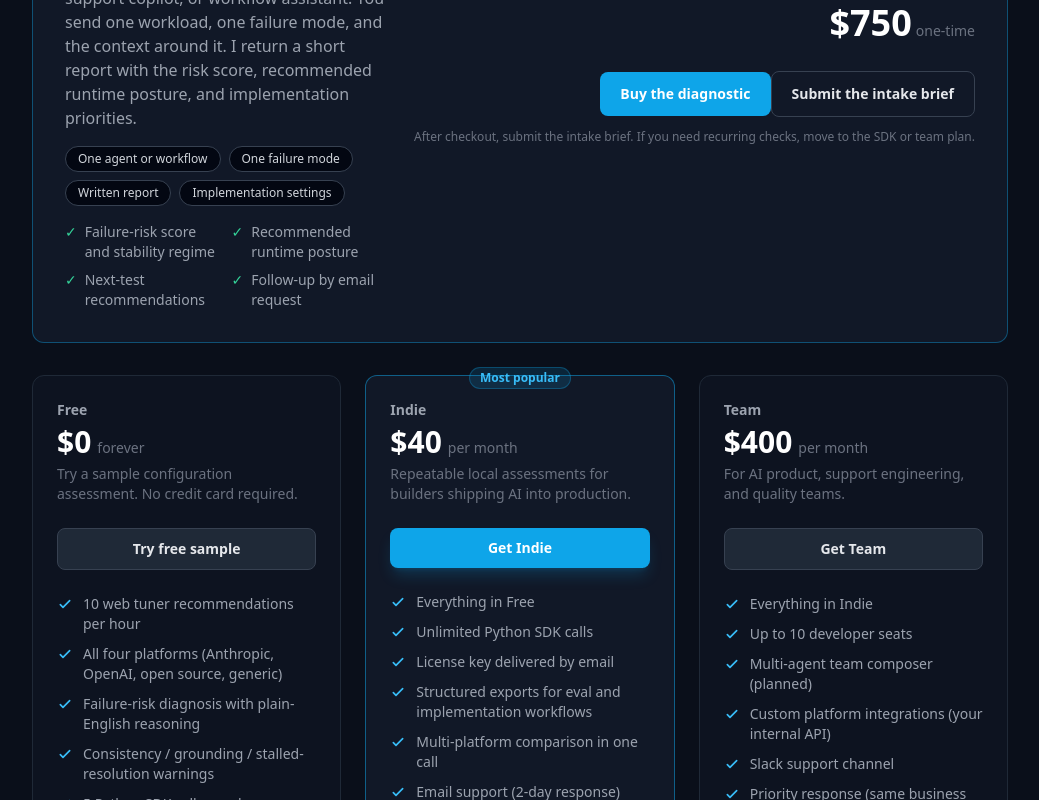
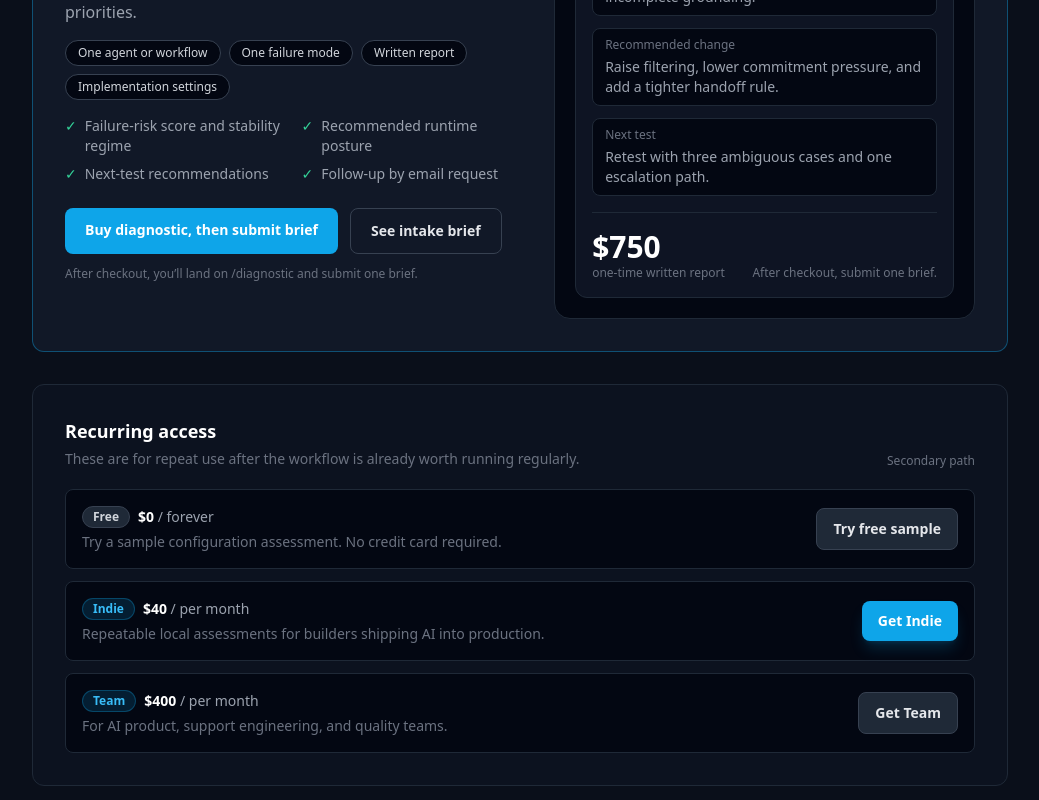
Before and after one commit to travisbergen2/rpcs1-sdk, a Next.js app in the folder packages/web/: page /pricing in a window 1280 px wide. Shown: the part 500-1300 px from the top of the page, without its empty margins (120-1159 px from the left). Built offline with nearby package versions, Linux system fonts and the light colour scheme.

Commit message:
perf: simplify pricing funnel

```diff
--- a/packages/web/app/checkout/success/page.tsx
+++ b/packages/web/app/checkout/success/page.tsx
@@ -42,7 +42,7 @@ export default function CheckoutSuccessPage({ searchParams }: CheckoutSuccessPag
       </div>
       <div className="flex flex-col sm:flex-row gap-3 justify-center">
         <Link href="/diagnostic" className="text-sm text-sky-400 hover:text-sky-300">
-          Submit diagnostic brief →
+          Open intake brief →
         </Link>
         <Link href={isDiagnostic ? '/pricing#diagnostic' : '/docs/getting-started'} className="text-sm text-sky-400 hover:text-sky-300">
           {isDiagnostic ? 'View pricing' : 'Read the getting started guide →'}
--- a/packages/web/app/diagnostic/page.tsx
+++ b/packages/web/app/diagnostic/page.tsx
@@ -41,13 +41,13 @@ export default function DiagnosticPage() {
                 href="/api/checkout?tier=diagnostic"
                 className="inline-flex items-center justify-center rounded-lg bg-sky-500 px-5 py-3 text-sm font-semibold text-white hover:bg-sky-400 transition-colors"
               >
-                Buy the diagnostic
+                Buy diagnostic, then submit brief
               </Link>
               <Link
                 href="/pricing#diagnostic"
                 className="inline-flex items-center justify-center rounded-lg border border-gray-700 px-5 py-3 text-sm font-semibold text-gray-200 hover:bg-gray-800 transition-colors"
               >
-                Review pricing
+                Review the report
               </Link>
             </div>
           </div>
--- a/packages/web/app/pricing/page.tsx
+++ b/packages/web/app/pricing/page.tsx
@@ -1,11 +1,10 @@
 import type { Metadata } from 'next';
 import Link from 'next/link';
 import { Badge } from '@/components/ui/Badge';
-import { Card, CardContent } from '@/components/ui/Card';
 
 export const metadata: Metadata = {
   title: 'Pricing',
-  description: 'RPCS-1 pricing — free sample assessment, a one-time written diagnostic, and team workflows.',
+  description: 'RPCS-1 pricing — free sample assessment, a sample report preview, a one-time written diagnostic, and team workflows.',
 };
 
 const TIERS = [
@@ -16,15 +15,6 @@ const TIERS = [
     description: 'Try a sample configuration assessment. No credit card required.',
     cta: 'Try free sample',
     ctaHref: '/tuner',
-    variant: 'secondary' as const,
-    features: [
-      '10 web tuner recommendations per hour',
-      'All four platforms (Anthropic, OpenAI, open source, generic)',
-      'Failure-risk diagnosis with plain-English reasoning',
-      'Consistency / grounding / stalled-resolution warnings',
-      '5 Python SDK calls per day',
-      'Community support (GitHub)',
-    ],
   },
   {
     name: 'Indie',
@@ -33,16 +23,6 @@ const TIERS = [
     description: 'Repeatable local assessments for builders shipping AI into production.',
     cta: 'Get Indie',
     ctaHref: '/api/checkout?tier=indie',
-    variant: 'primary' as const,
-    highlighted: true,
-    features: [
-      'Everything in Free',
-      'Unlimited Python SDK calls',
-      'License key delivered by email',
-      'Structured exports for eval and implementation workflows',
-      'Multi-platform comparison in one call',
-      'Email support (2-day response)',
-    ],
   },
   {
     name: 'Team',
@@ -51,22 +31,13 @@ const TIERS = [
     description: 'For AI product, support engineering, and quality teams.',
     cta: 'Get Team',
     ctaHref: '/api/checkout?tier=team',
-    variant: 'secondary' as const,
-    features: [
-      'Everything in Indie',
-      'Up to 10 developer seats',
-      'Multi-agent team composer (planned)',
-      'Custom platform integrations (your internal API)',
-      'Slack support channel',
-      'Priority response (same business day)',
-    ],
   },
 ];
 
 export default function PricingPage() {
   return (
     <div className="max-w-5xl mx-auto px-4 sm:px-6 py-20">
-      <div className="text-center mb-14">
+      <div className="text-center mb-12">
         <h1 className="text-3xl sm:text-4xl font-bold text-white mb-4">Pricing</h1>
         <p className="text-gray-400 text-lg max-w-xl mx-auto">
           Start with the free tuner. Pay only when you want a written diagnostic for one specific agent or workflow.
@@ -74,7 +45,7 @@ export default function PricingPage() {
       </div>
 
       <section id="diagnostic" className="mb-8 border border-sky-500/40 bg-gray-900 rounded-xl p-6 sm:p-8">
-        <div className="grid lg:grid-cols-[1fr_auto] gap-6 items-center">
+        <div className="grid lg:grid-cols-[1.05fr_0.95fr] gap-6 items-start">
           <div>
             <div className="flex items-center gap-3 mb-3">
               <Badge variant="paid">Paid diagnostic</Badge>
@@ -107,79 +78,104 @@ export default function PricingPage() {
                 </li>
               ))}
             </ul>
-          </div>
-
-          <div className="lg:text-right">
-            <div className="mb-4">
-              <span className="text-4xl font-bold text-white">$750</span>
-              <span className="text-sm text-gray-500 ml-1">one-time</span>
-            </div>
+            <div className="mt-6 flex flex-col sm:flex-row gap-3">
               <Link
                 href="/api/checkout?tier=diagnostic"
-              className="inline-flex w-full lg:w-auto justify-center rounded-lg bg-sky-500 px-5 py-3 text-sm font-semibold text-white hover:bg-sky-400 transition-colors"
+                className="inline-flex w-full sm:w-auto justify-center rounded-lg bg-sky-500 px-5 py-3 text-sm font-semibold text-white hover:bg-sky-400 transition-colors"
               >
-              Buy the diagnostic
+                Buy diagnostic, then submit brief
               </Link>
               <Link
                 href="/diagnostic"
-              className="mt-3 inline-flex w-full lg:w-auto justify-center rounded-lg border border-gray-700 px-5 py-3 text-sm font-semibold text-gray-200 hover:bg-gray-800 transition-colors"
+                className="inline-flex w-full sm:w-auto justify-center rounded-lg border border-gray-700 px-5 py-3 text-sm font-semibold text-gray-200 hover:bg-gray-800 transition-colors"
               >
-              Submit the intake brief
+                See intake brief
               </Link>
+            </div>
             <p className="mt-3 text-xs text-gray-500">
-              After checkout, submit the intake brief. If you need recurring checks, move to the SDK or team plan.
+              After checkout, you’ll land on /diagnostic and submit one brief.
             </p>
+          </div>
+
+          <div className="rounded-2xl border border-gray-800 bg-gray-950 p-5">
+            <p className="text-xs font-mono text-sky-400 mb-3">sample report preview</p>
+            <div className="rounded-xl border border-gray-800 bg-gray-900/80 p-4">
+              <div className="flex flex-wrap items-center gap-3 mb-4">
+                <span className="rounded-full border border-gray-700 bg-gray-950 px-3 py-1 text-xs text-gray-300">
+                  risk score <span className="text-sky-400">82</span>
+                </span>
+                <span className="rounded-full border border-gray-700 bg-gray-950 px-3 py-1 text-xs text-gray-300">
+                  posture <span className="text-emerald-400">cautious</span>
+                </span>
+              </div>
+              <div className="space-y-3 text-sm text-gray-400">
+                <div className="rounded-lg border border-gray-800 bg-gray-950 px-3 py-2">
+                  <p className="text-xs text-gray-500 mb-1">Primary failure mode</p>
+                  <p>Oscillation under live queue pressure and incomplete grounding.</p>
+                </div>
+                <div className="rounded-lg border border-gray-800 bg-gray-950 px-3 py-2">
+                  <p className="text-xs text-gray-500 mb-1">Recommended change</p>
+                  <p>Raise filtering, lower commitment pressure, and add a tighter handoff rule.</p>
+                </div>
+                <div className="rounded-lg border border-gray-800 bg-gray-950 px-3 py-2">
+                  <p className="text-xs text-gray-500 mb-1">Next test</p>
+                  <p>Retest with three ambiguous cases and one escalation path.</p>
+                </div>
+              </div>
+              <div className="mt-4 pt-4 border-t border-gray-800 flex items-end justify-between gap-4">
+                <div>
+                  <p className="text-3xl font-bold text-white">$750</p>
+                  <p className="text-xs text-gray-500">one-time written report</p>
+                </div>
+                <span className="text-xs text-gray-500 text-right">After checkout, submit one brief.</span>
+              </div>
+            </div>
           </div>
         </div>
       </section>
 
-      <div className="grid sm:grid-cols-3 gap-6 items-start">
+      <div className="rounded-xl border border-gray-800 bg-gray-900/40 p-6 sm:p-8">
+        <div className="flex flex-col sm:flex-row sm:items-end sm:justify-between gap-3 mb-5">
+          <div>
+            <h2 className="text-lg font-semibold text-white mb-1">Recurring access</h2>
+            <p className="text-sm text-gray-500">
+              These are for repeat use after the workflow is already worth running regularly.
+            </p>
+          </div>
+          <span className="text-xs text-gray-500">Secondary path</span>
+        </div>
+        <div className="space-y-3">
           {TIERS.map((tier) => (
-          <Card
+            <div
               key={tier.name}
-            className={tier.highlighted ? 'border-sky-500/50 bg-gray-900 relative' : ''}
+              className="flex flex-col gap-4 rounded-lg border border-gray-800 bg-gray-950 p-4 sm:flex-row sm:items-center sm:justify-between"
             >
-            {tier.highlighted && (
-              <div className="absolute -top-3 left-1/2 -translate-x-1/2">
-                <Badge variant="paid">Most popular</Badge>
+              <div className="min-w-0">
+                <div className="flex flex-wrap items-center gap-2 mb-1">
+                  <Badge variant={tier.name === 'Free' ? 'neutral' : 'paid'}>{tier.name}</Badge>
+                  <span className="text-sm text-gray-400">
+                    <span className="font-semibold text-white">{tier.price}</span> / {tier.period}
+                  </span>
                 </div>
-            )}
-            <CardContent className="p-6">
-              <p className="text-sm font-semibold text-gray-400 mb-1">{tier.name}</p>
-              <div className="flex items-baseline gap-1.5 mb-1">
-                <span className="text-3xl font-bold text-white">{tier.price}</span>
-                <span className="text-sm text-gray-500">{tier.period}</span>
+                <p className="text-sm text-gray-500">{tier.description}</p>
               </div>
-              <p className="text-sm text-gray-500 mb-6">{tier.description}</p>
 
               <Link
                 href={tier.ctaHref}
                 className={[
-                  'block w-full text-center py-2.5 px-4 rounded-lg text-sm font-semibold transition-all mb-6',
-                  tier.highlighted
+                  'inline-flex w-full sm:w-auto justify-center rounded-lg px-4 py-2.5 text-sm font-semibold transition-colors',
+                  tier.name === 'Free'
+                    ? 'bg-gray-800 hover:bg-gray-700 text-gray-200 border border-gray-700'
+                    : tier.name === 'Indie'
                       ? 'bg-sky-500 hover:bg-sky-400 text-white shadow-lg shadow-sky-500/20'
                       : 'bg-gray-800 hover:bg-gray-700 text-gray-200 border border-gray-700',
                 ].join(' ')}
               >
                 {tier.cta}
               </Link>
-
-              <ul className="space-y-2.5">
-                {tier.features.map((f) => (
-                  <li key={f} className="flex gap-2.5 text-sm text-gray-400">
-                    <svg
-                      className="w-4 h-4 text-sky-400 flex-shrink-0 mt-0.5"
-                      fill="none" viewBox="0 0 24 24" stroke="currentColor" strokeWidth={2.5}
-                    >
-                      <path strokeLinecap="round" strokeLinejoin="round" d="M5 13l4 4L19 7" />
-                    </svg>
-                    {f}
-                  </li>
+            </div>
           ))}
-              </ul>
-            </CardContent>
-          </Card>
-        ))}
+        </div>
       </div>
 
       <div className="mt-12 text-center">
```
Lines whose indentation alone changed are shown as unchanged.
